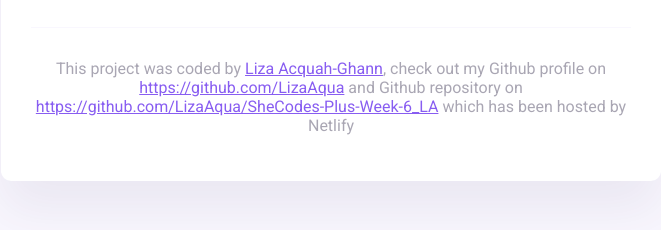
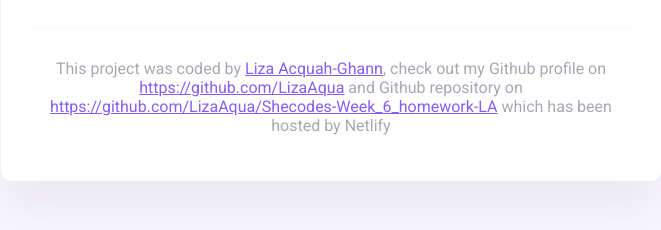
Before and after one commit to LizaAqua/Shecodes-Week_6_homework-LA, a website built with Parcel: page index.html in a window 1280 px wide. Shown: the part 336-566 px from the top of the page, without its empty margins (309-970 px from the left). Built offline with nearby package versions, Linux system fonts and the light colour scheme.

Commit message:
Updated index.html with my Github repository link

```diff
--- a/index.html
+++ b/index.html
@@ -52,7 +52,7 @@
           <a href="#" target="_blank"> https://github.com/LizaAqua</a>
           and Github repository on
           <a href="#" target="_blank"
-            >https://github.com/LizaAqua/SheCodes-Plus-Week-6_LA</a
+            >https://github.com/LizaAqua/Shecodes-Week_6_homework-LA</a
           >
           which has been hosted by Netlify
           <a href="#" target="_blank"></a>
```
